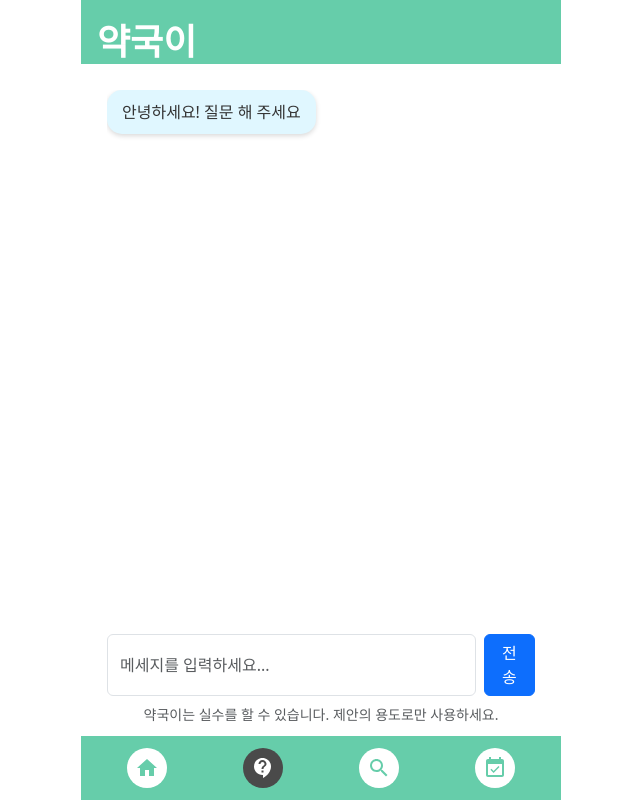
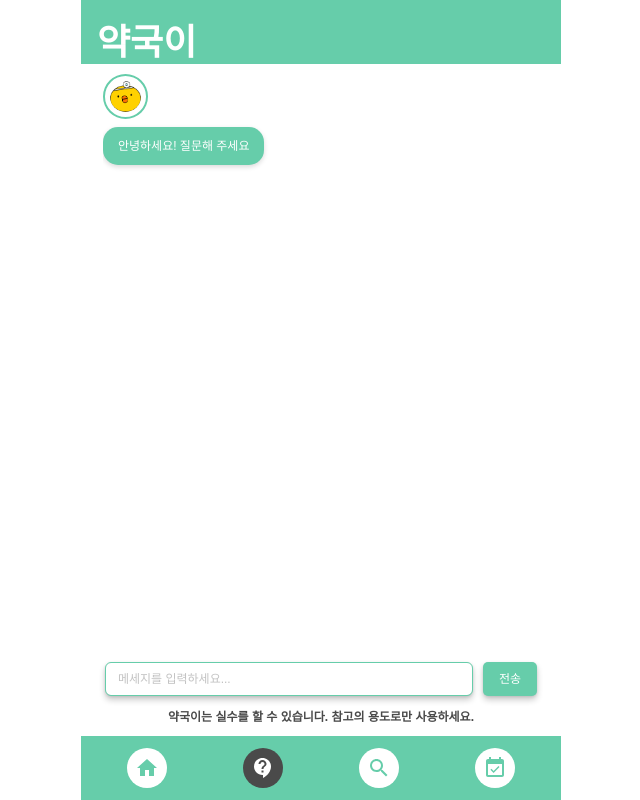
Before and after one commit to AI-X-4-A1/Yaggugi-frontend, a React (Create React App) app: page /suggestion in a window 1280 px wide. Shown: the whole page, without its empty margins (319-959 px from the left). Built offline with nearby package versions, Linux system fonts and the light colour scheme.

Commit message:
fix: front-layout fix

```diff
--- /dev/null
+++ b/src/assets/scss/suggestion.scss
@@ -0,0 +1,90 @@
+@import "styles";
+
+.mascotImg {
+  border: 2px solid $mainTheme;
+  border-radius: 50%;
+  width: 45px;
+  height: auto;
+  padding: 5px;
+}
+
+.chat-context {
+  font-family: $fontContents;
+  font-size: 12px;
+  color: $fontWhite;
+  padding: 10px 15px;
+  border-radius: 15px;
+  max-width: 250px;
+  box-shadow: 0 2px 5px rgba(0, 0, 0, 0.15);
+  position: relative;
+}
+
+.bot-message::before
+
+.chat-context {
+  color: $fontWhite;
+  padding: 10px 15px;
+  border-radius: 15px;
+  max-width: 250px;
+  box-shadow: 0 2px 5px rgba(0, 0, 0, 0.15);
+}
+
+.ms-2 {
+  font-family: $fontTitle;
+  font-size: 12px;
+  color: $pointTheme;
+}
+
+.chat-input {
+  display: flex;
+  flex-direction: row;
+  align-items: space-around;
+  border-radius: 8px;
+  padding: 2px;
+  margin-bottom: 10px;
+  width: 100%;
+  max-width: 500px;
+
+  .form-control {
+    font-family: $fontContents;
+    box-shadow: 0 4px 6px rgba(0,0,0, 0.2), 0 1px 3px rgba(0,0,0, 0.1);
+    font-size: 12px;
+    border: 1px solid $mainTheme;
+    flex-grow: 1;
+    width: 75% !important;
+    &:focus {
+      border: 1px solid $mainTheme;
+      box-shadow: 10px 10px 10px rgba($mainTheme, 0.3), 5px 5px 5px rgba($mainTheme, 0.2);
+    }
+
+    &::placeholder {
+      font-family: $fontContents;
+      color: rgba($color: #999, $alpha: 0.6);
+    }
+  }
+
+  .btn-primary {
+    font-family: $fontContents;
+    box-shadow: 0 4px 6px rgba(0,0,0, 0.2), 0 1px 3px rgba(0,0,0, 0.1);
+    font-size: 12px;
+    background-color: $mainTheme;
+    border: none;
+    margin-left: 10px;
+    padding: 8px 16px;
+    border-radius: 5px;
+    cursor: pointer;
+
+    &:disabled {
+      background-color: #cccccc;
+      cursor: not-allowed;
+    }
+  }
+}
+
+.text-muted {
+  font-family: $fontTitle;
+  font-size: 12px;
+  font-weight: bold;
+  color: $pointTheme !important;
+  text-align: center;
+}
--- a/src/index.js
+++ b/src/index.js
@@ -5,6 +5,7 @@ import App from './App';
 
 import './assets/css/reset.css'
 import './assets/scss/styles.scss';
+import './assets/scss/suggestion.scss';
 
 const root = ReactDOM.createRoot(document.getElementById('root'));
 root.render(
--- a/src/pages/suggestion.jsx
+++ b/src/pages/suggestion.jsx
@@ -1,12 +1,11 @@
 import React, { useState, useRef, useEffect } from "react";
 import axios from "axios";
 import { Container, Row, Col, Form, Button, Spinner } from "react-bootstrap";
-import "bootstrap/dist/css/bootstrap.min.css";
 
 function ChatApp() {
   const [userInput, setUserInput] = useState("");
   const [messages, setMessages] = useState([
-    { text: "안녕하세요! 질문 해 주세요", sender: "bot" },
+    { text: "안녕하세요! 질문해 주세요", sender: "bot" },
   ]);
   const [loading, setLoading] = useState(false);
   const [audioSrc, setAudioSrc] = useState(null);
@@ -28,10 +27,10 @@ function ChatApp() {
 
     try {
       const response = await axios.post(
-          "http://127.0.0.1:8000/chat/",
+        "http://127.0.0.1:8010/chat/",
         new URLSearchParams({ text: userInput }).toString(),
         {
-            headers: { "Content-Type": "application/x-www-form-urlencoded" }
+          headers: { "Content-Type": "application/x-www-form-urlencoded" },
         }
       );
 
@@ -39,27 +38,26 @@ function ChatApp() {
 
       setMessages((prevMessages) => [
         ...prevMessages,
-        { text: botResponse, sender: "bot" }
+        { text: botResponse, sender: "bot" },
       ]);
 
       const audioResponse = await axios.post(
-          "http://127.0.0.1:8080/synthesize",
+        "http://127.0.0.1:8011/synthesize",
         { text: botResponse },
         {
           headers: { "Content-Type": "application/json" },
-            responseType: "blob"
+          responseType: "blob",
         }
       );
 
       const audioBlob = new Blob([audioResponse.data], { type: "audio/mpeg" });
       const audioUrl = URL.createObjectURL(audioBlob);
       setAudioSrc(audioUrl);
-
     } catch (error) {
       console.error("Error fetching response from server:", error);
       setMessages((prevMessages) => [
         ...prevMessages,
-        { text: "서버 응답 실패 😥", sender: "bot" }
+        { text: "서버 응답 실패 😥", sender: "bot" },
       ]);
     } finally {
       setLoading(false);
@@ -68,7 +66,7 @@ function ChatApp() {
 
   useEffect(() => {
     if (audioSrc && audioRef.current) {
-      audioRef.current.pause(); // 새 오디오 URL이 설정되면 자동으로 일시정지
+      audioRef.current.pause();
     }
   }, [audioSrc]);
 
@@ -85,20 +83,35 @@ function ChatApp() {
   };
 
   return (
-      <Container className="p-3" style={{ maxWidth: "500px", height: "calc(100vh - 18%)", display: "flex", flexDirection: "column" }}>
-        <div className="chat-output mb-3" style={{ flexGrow: 1, overflowY: "auto", paddingBottom: "1rem" }}>
+    <Container
+      style={{
+        maxWidth: "500px",
+        height: "100%",
+        display: "flex",
+        flexDirection: "column",
+      }}
+    >
+      <div
+        className="chat-output mb-3"
+        style={{ flexGrow: 1, overflowX: "hidden", overflowY: "auto" }}
+      >
         {messages.map((msg, index) => (
           <React.Fragment key={index}>
             <Row className={`mb-2 ${msg.sender === "user" ? "justify-content-end" : ""}`}>
-                  <Col xs="auto">
-                    <div style={{
-                      backgroundColor: msg.sender === "user" ? "#4c6ef5" : "#e0f7ff",
-                      color: msg.sender === "user" ? "#ffffff" : "#333333",
-                      padding: "10px 15px",
-                      borderRadius: "15px",
-                      maxWidth: "250px",
-                      boxShadow: "0 2px 5px rgba(0, 0, 0, 0.15)"
-                    }}>
+              <Col xs="auto" className={msg.sender === "bot" ? "bot-message-container" : ""}>
+                {msg.sender === "bot" && (
+                  <img
+                    src="mascot.webp"
+                    alt="Mascot"
+                    className="mascotImg mb-2"
+                  />
+                )}
+                <div
+                  className={`chat-context ${msg.sender === "bot" ? "bot-message" : ""}`}
+                  style={{
+                    backgroundColor: msg.sender === "user" ? "#4A4A4A" : "#66CDAA",
+                  }}
+                >
                   {msg.text}
                 </div>
               </Col>
@@ -109,19 +122,17 @@ function ChatApp() {
         {loading && (
           <Row className="mb-2">
             <Col xs="auto">
-                  <Spinner animation="border" variant="primary" role="status" size="sm" />
-                  <span className="ms-2">응답 생성 중...</span>
+              <Spinner animation="border" role="status" size="sm" />
+              <span className="ms-2">답변을 준비중이에요... 잠시만 기다려주세요...</span>
             </Col>
           </Row>
         )}
-
-          {/* 사용자 재생 버튼을 위한 audio 요소 */}
-          {audioSrc && (
-              <audio ref={audioRef} src={audioSrc} controls />
-          )}
+        <div style={{ display: loading ? "none" : "block" }}>
+          {audioSrc && <audio ref={audioRef} src={audioSrc} controls />}
+        </div>
       </div>
 
-        <Form className="chat-input d-flex">
+      <Form className="chat-input">
         <Form.Control
           type="text"
           placeholder="메세지를 입력하세요..."
@@ -129,15 +140,15 @@ function ChatApp() {
           onChange={handleInputChange}
           onKeyDown={onKeyDown}
           ref={inputRef}
-              className="me-2"
           disabled={loading}
         />
-          <Button onClick={handleSend} variant="primary" disabled={loading}>전송</Button>
+        <Button onClick={handleSend} disabled={loading}>
+          전송
+        </Button>
       </Form>
 
-        {/* 안내 문구 추가 */}
-        <p className="text-muted mt-2" style={{ fontSize: "0.875rem", textAlign: "center"}}>
-          약국이는 실수를 할 수 있습니다. 제안의 용도로만 사용하세요.
+      <p className="text-muted mb-0">
+        약국이는 실수를 할 수 있습니다. 참고의 용도로만 사용하세요.
       </p>
     </Container>
   );
```
Also changed, not shown: public/mascot.webp (added), src/assets/scss/styles.scss (line endings or trailing spaces). Lines whose indentation alone changed are shown as unchanged.
